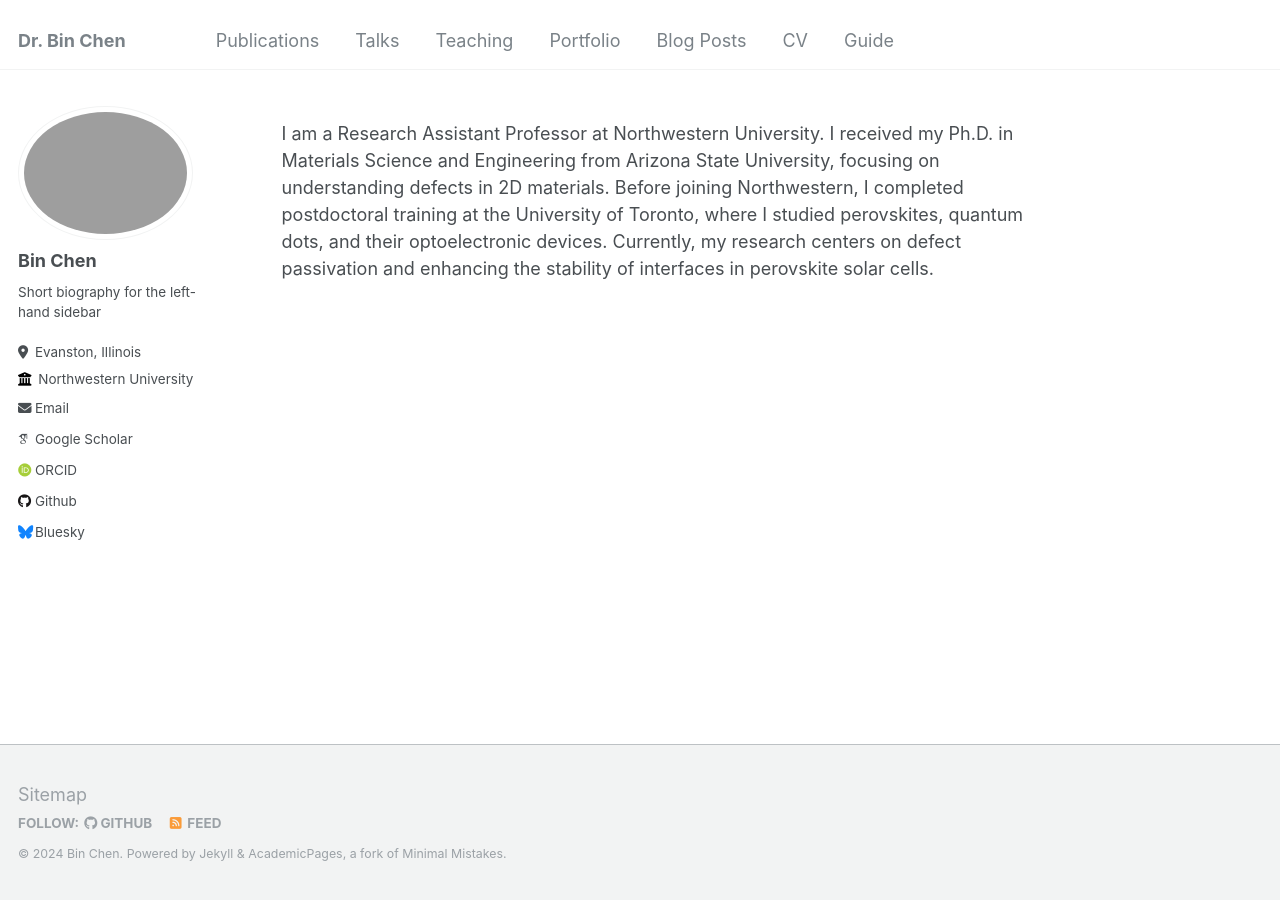
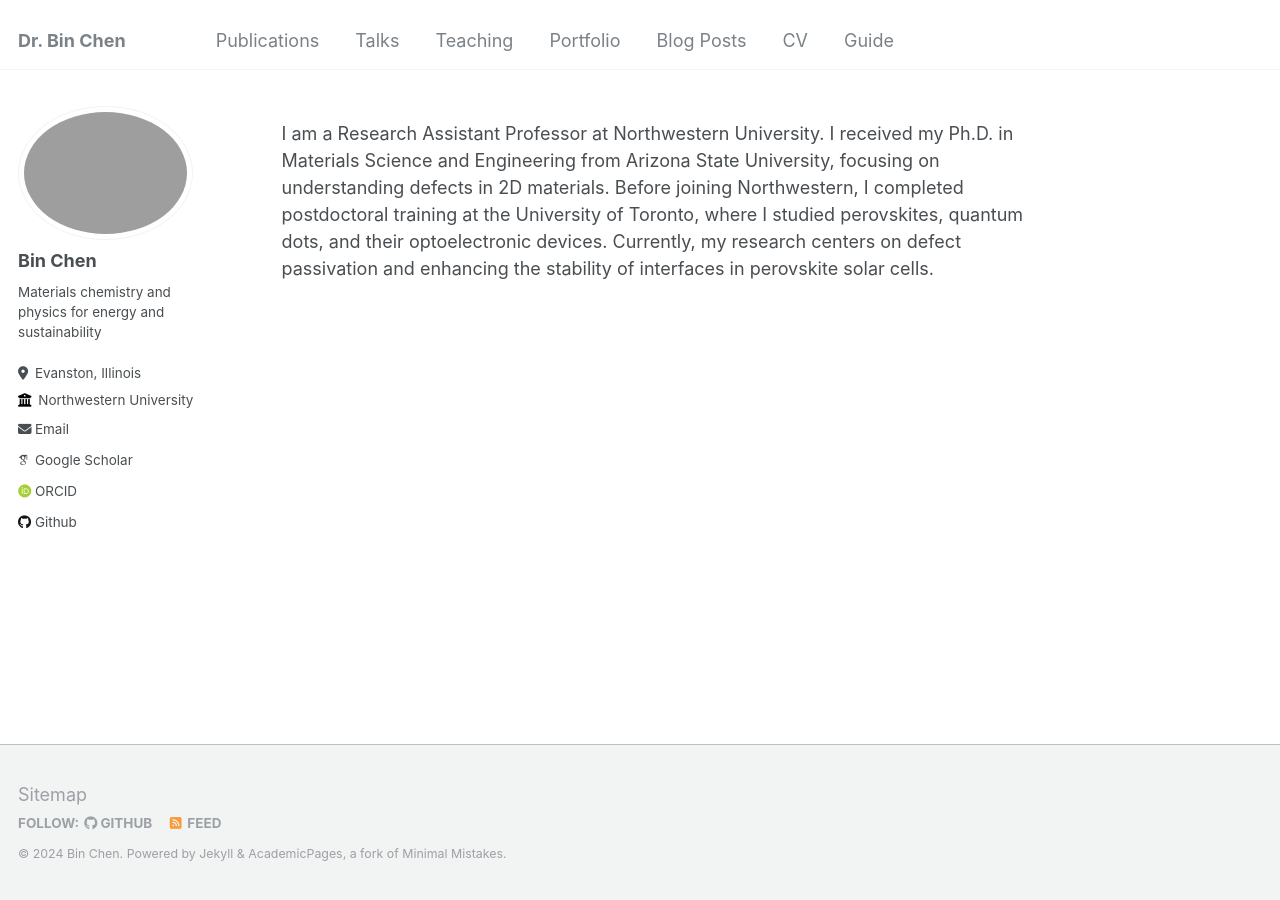
Before and after one commit to chenbinzero/chenbinzero.github.io, a Jekyll site: the page built from _pages/about.md, in a window 1280 px wide. Built offline with Jekyll 4.4.1, drawn with Linux system fonts in a browser that asks for light colours; some web fonts are replaced.

Commit message:
Update _config.yml

```diff
--- a/_config.yml
+++ b/_config.yml
@@ -24,7 +24,7 @@ author:
   avatar           : "Bin Chen photo.jpg"
   name             : "Bin Chen"
   pronouns         : # example: "she/her"
-  bio              : "Short biography for the left-hand sidebar"
+  bio              : "Materials chemistry and physics for energy and sustainability"
   location         : "Evanston, Illinois"
   employer         : "Northwestern University"
   uri              : # URL
@@ -49,7 +49,7 @@ author:
   stackoverflow    : # User number or user number and name (i.e., use "1" or "1/jeff-atwood")
 
   # Social media
-  bluesky          : "bsky.app" # Replace this with you Bluesky username
+  bluesky          : # Replace this with you Bluesky username
   facebook         : # Username
   flickr           : # Username
   foursquare       : # Username
```
